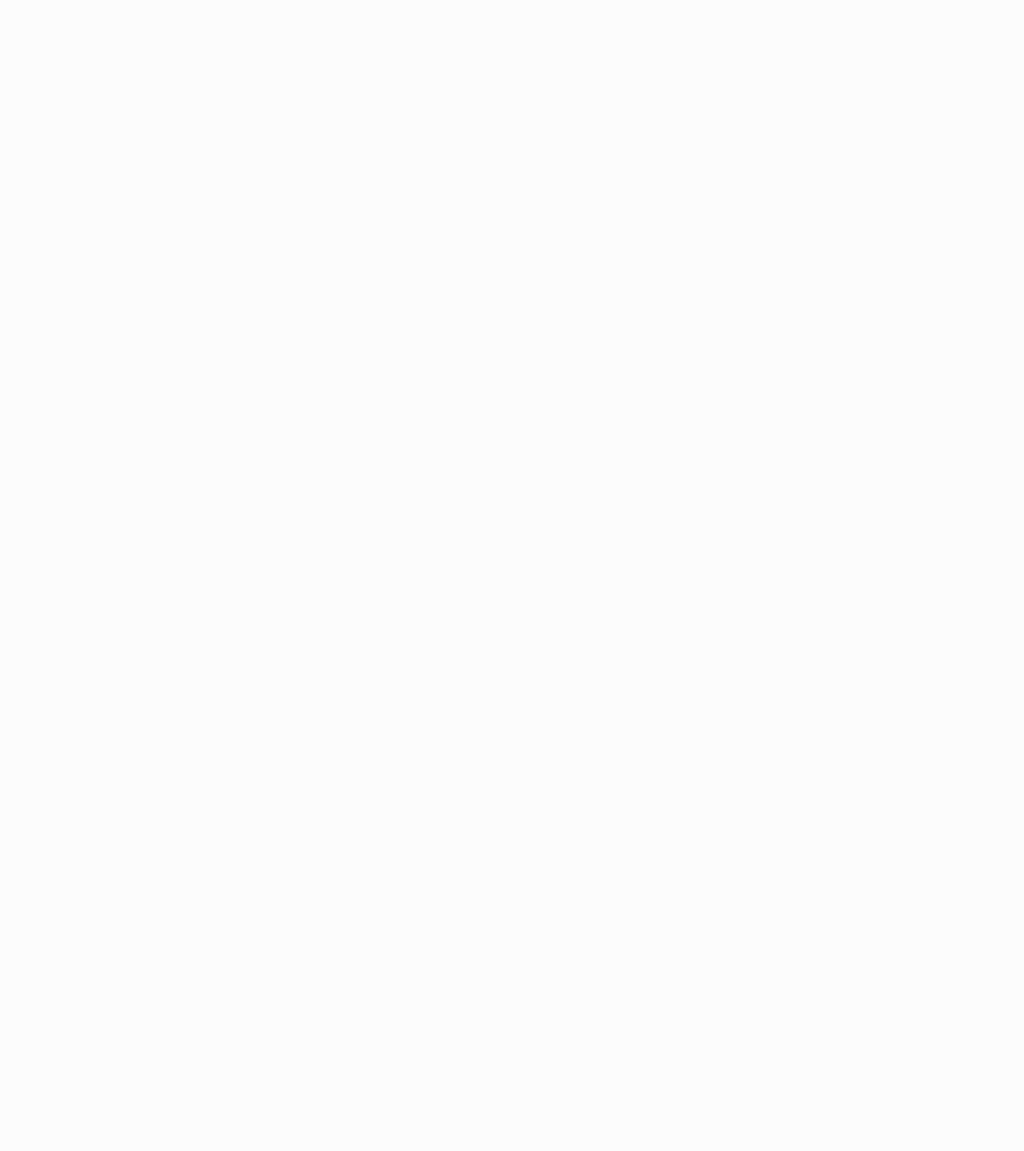
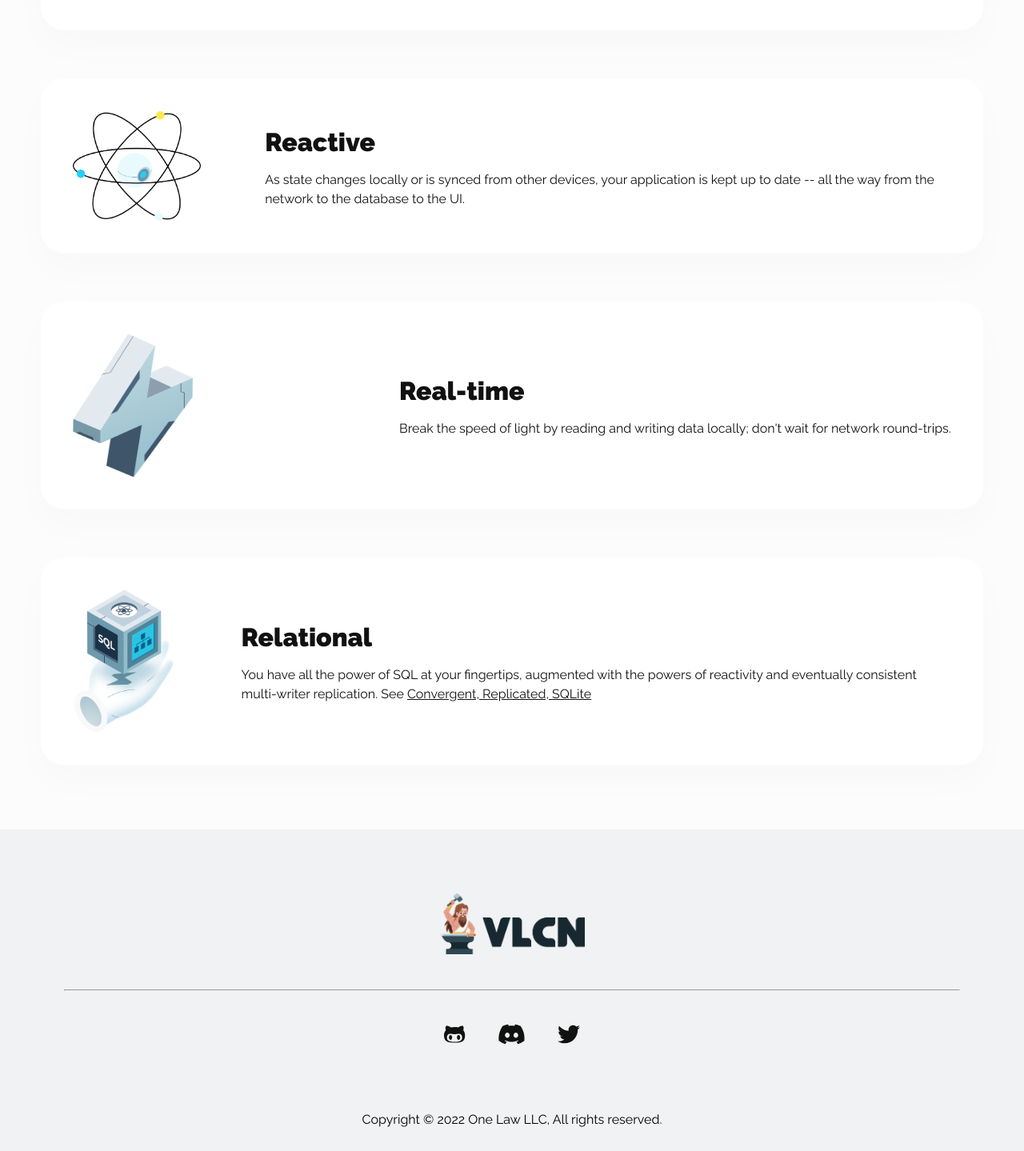
Before and after one commit to vlcn-io/docs, a Next.js app: page / in a window 1280 px wide. Shown: the part 1042-2481 px from the top of the page at 80% size. Before the commit the page ends 838 px from the top, so only its background shows below. Built offline with nearby package versions, Linux system fonts and the light colour scheme.

Commit message:
re-add footer and iso cards

```diff
--- a/components/index/Landing.tsx
+++ b/components/index/Landing.tsx
@@ -17,8 +17,8 @@
   heroSubtext: (
     <>
       Vulcan augments <a href="https://www.sqlite.org/">SQLite</a>, giving it
-      the power of eventual consistency and multi-writer replication. It's like
-      Git, for your data.
+      the power of eventual consistency and multi-writer replication. It&apos;s
+      like Git, for your data.
     </>
   ),
 };
@@ -79,7 +79,105 @@
           <FontAwesomeIcon icon={faTwitter} />
         </a>
       </section>
-      <main className={style.main}></main>
+      <main className={style.main}>
+        <div className={style.isoCard}>
+          <Image
+            width={160}
+            height={160}
+            alt="cubes connected in a graph, syncing state between one another"
+            className={style.replicated}
+            src="/isometrics/replicated.png"
+          />
+          <div className={style.sep}></div>
+          <div className={style.isoCap}>
+            <h1>Replicated</h1>
+            <p>
+              Replicate and merge state without conflict between multiple
+              devices and users -- even with offline changes. Devices can write
+              data whenever they need to and sync whenever network connectivity
+              is available.
+            </p>
+          </div>
+        </div>
+        <div className={style.isoCard}>
+          <Image
+            width={200}
+            height={190}
+            alt="A spherical computer inside an electron field"
+            className={style.reactive}
+            src="/isometrics/reactive.png"
+          />
+          <div className={style.sep}></div>
+          <div className={style.isoCap}>
+            <h1>Reactive</h1>
+            <p>
+              As state changes locally or is synced from other devices, your
+              application is kept up to date -- all the way from the network to
+              the database to the UI.
+            </p>
+          </div>
+        </div>
+        <div className={style.isoCard}>
+          <Image
+            alt="metal lightning bolt"
+            width={150}
+            height={200}
+            src="/isometrics/realtime.png"
+          />
+          <div className={style.sep}></div>
+          <div className={style.isoCap}>
+            <h1>Real-time</h1>
+            <p>
+              Break the speed of light by reading and writing data locally;
+              don't wait for network round-trips.
+            </p>
+          </div>
+        </div>
+        <div className={style.isoCard}>
+          <Image
+            width={150}
+            height={200}
+            alt="A cube where each side is a feature of vlcn, held by a hand with a lightning bolt on its palm"
+            src="/isometrics/hand-cube.png"
+          />
+          <div className={style.sep}></div>
+          <div className={style.isoCap}>
+            <h1>Relational</h1>
+            <p>
+              You have all the power of SQL at your fingertips, augmented with
+              the powers of reactivity and eventually consistent multi-writer
+              replication. See{" "}
+              <a href="https://github.com/aphrodite-sh/cr-sqlite">
+                Convergent, Replicated, SQLite
+              </a>
+            </p>
+          </div>
+        </div>
+      </main>
+      <footer className={style.footer}>
+        <Image
+          className={style.flogo}
+          alt="Vulcan forging new weapons, in the battle against complexity, on an anvil"
+          src="/logo.png"
+          width={182}
+          height={76}
+        />
+        <hr />
+        <div className={style.fsocial}>
+          <a href="https://github.com/vlcn-io">
+            <FontAwesomeIcon icon={faGithubAlt} />
+          </a>
+          <a href="https://discord.gg/AtdVY6zDW3">
+            <FontAwesomeIcon icon={faDiscord} />
+          </a>
+          <a href="https://twitter.com/vlcnio">
+            <FontAwesomeIcon icon={faTwitter} />
+          </a>
+        </div>
+        <div className={style.copyright}>
+          Copyright © 2022 One Law LLC, All rights reserved.
+        </div>
+      </footer>
     </div>
   );
 }
--- a/components/index/landing.module.css
+++ b/components/index/landing.module.css
@@ -153,6 +153,10 @@
   margin-top: 80px;
   margin-left: var(--hero-leftpad);
   margin-right: var(--hero-leftpad);
+  display: grid;
+  gap: 60px;
+  grid-template-columns: repeat(auto-fit, minmax(600px, 1fr));
+  padding-bottom: 80px;
 }
 
 .isoCard {
@@ -168,6 +172,7 @@
 .isoCard h1 {
   font-weight: 900;
   font-size: 32px;
+  margin-bottom: 8px;
 }
 
 .isoCard img,
@@ -191,6 +196,37 @@
 
 .isoCard .sep {
   min-width: 80px;
+}
+
+.footer {
+  background: #f0f2f3;
+  text-align: center;
+  padding: 80px;
+  padding-bottom: 30px;
+}
+
+.flogo {
+  width: 182;
+  height: 76;
+  margin-left: auto;
+  margin-right: auto;
+}
+
+.footer > hr {
+  margin-top: 40px;
+}
+
+.footer > .fsocial {
+  font-size: 28px;
+  margin-top: 40px;
+}
+
+.fsocial > a {
+  padding: 20px;
+}
+
+.copyright {
+  margin-top: 80px;
 }
 
 @media (max-width: 1600px) {
@@ -241,7 +277,7 @@
   }
 
   .main {
-    grid-template-columns: repeat(auto-fit, minmax(350px, 1fr));
+    grid-template-columns: repeat(auto-fit, minmax(500px, 1fr));
   }
 
   .heroImg {
```
Also changed, not shown: components/crdt-substrate/Nodes.tsx (+7 -10 lines).
